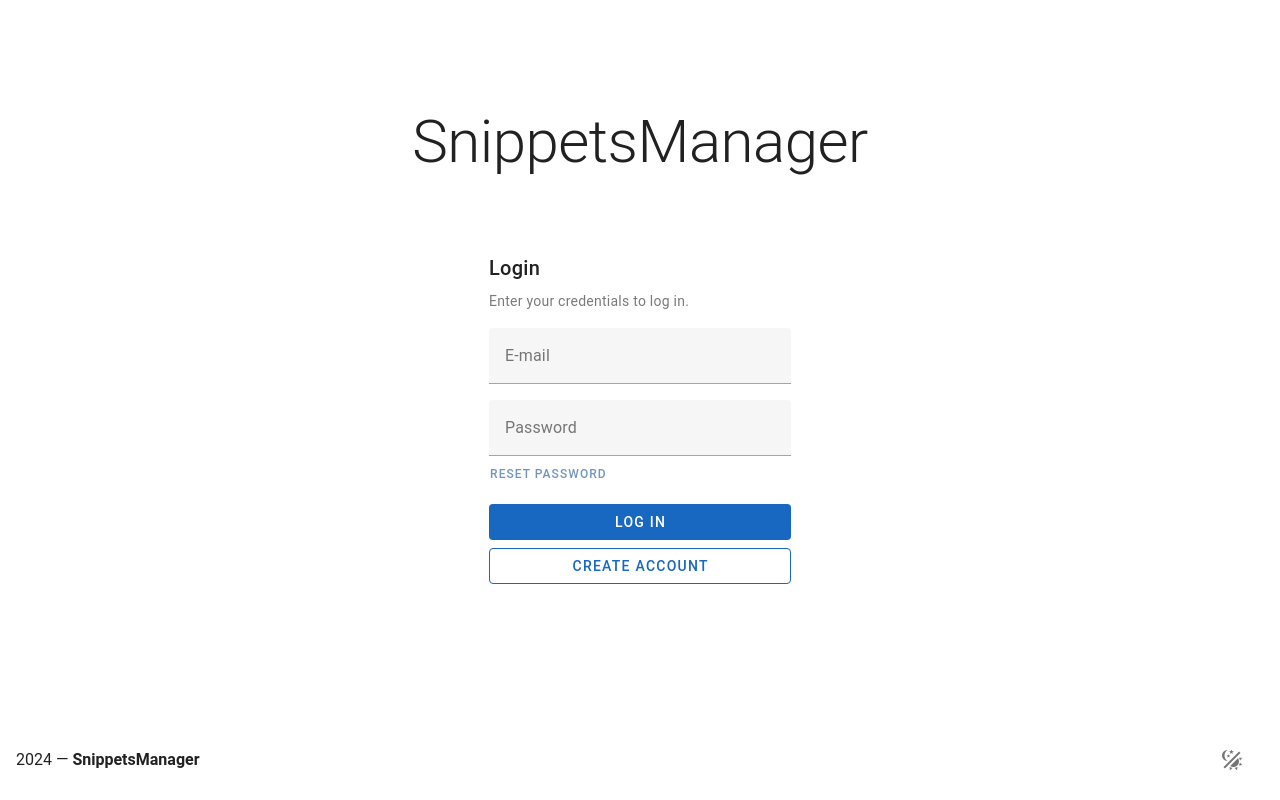
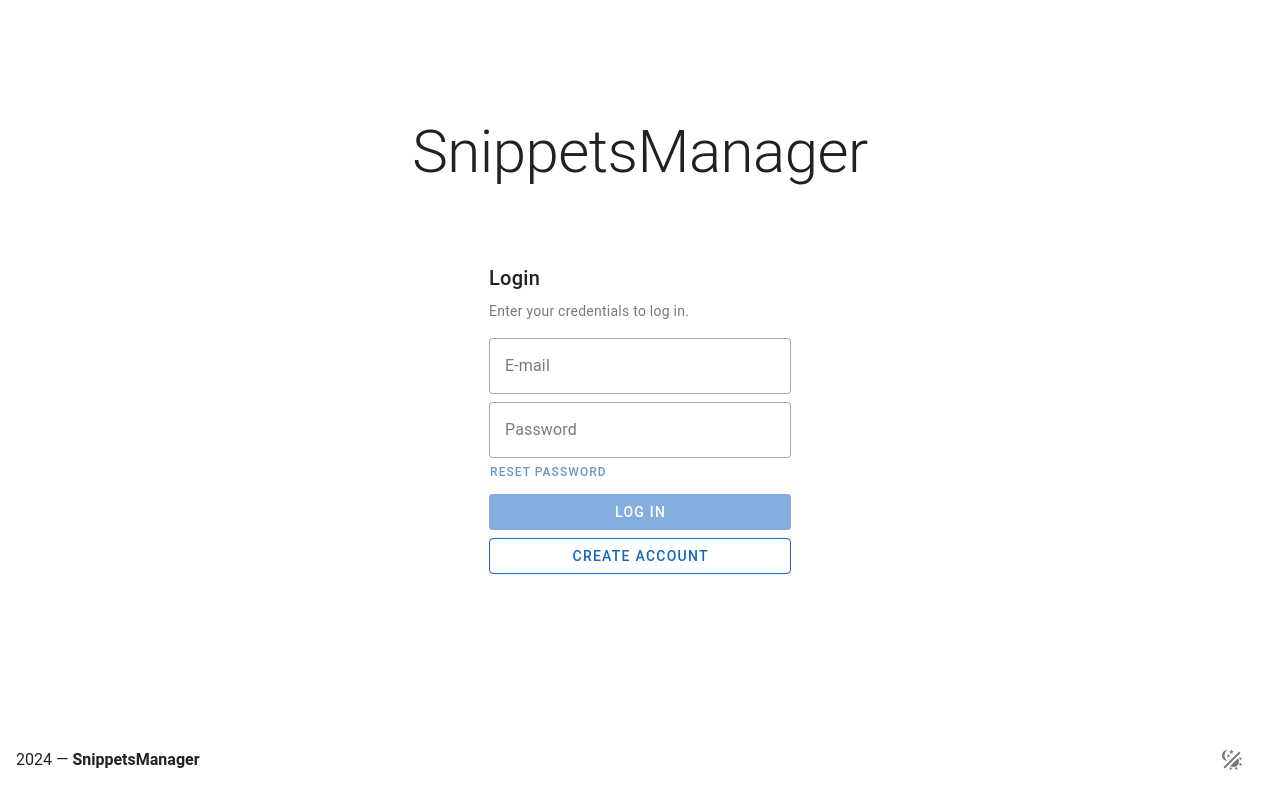
Before and after one commit to Floriansylvain/snippets-manager-front, a Vue app: page /#/login in a window 1280 px wide. Built offline with nearby package versions, Linux system fonts and the light colour scheme; no server answers.

Commit message:
feat: auth flow, categories list t0

```diff
--- a/src/App.vue
+++ b/src/App.vue
@@ -2,21 +2,28 @@
 import { RouterView, useRouter } from 'vue-router'
 import { useSettingsStore } from './stores/settings'
 import FooterBar from './components/FooterBar.vue'
-import { defineAsyncComponent } from 'vue'
+import NavBar from './components/NavBar.vue'
+import { onMounted, ref } from 'vue'
 
 const settingsStore = useSettingsStore()
 const router = useRouter()
 
 const excludedNavBarRoutes = ['/login', '/register']
 
-const NavBarLoaded = defineAsyncComponent(() => import('./components/NavBar.vue'))
+const isRouterReady = ref(false)
+
+onMounted(() => {
+	router.isReady().then(() => (isRouterReady.value = true))
+})
 </script>
 
 <template>
 	<VThemeProvider :theme="settingsStore.darkModeEnabled ? 'dark' : 'light'" with-background>
 		<VApp>
 			<VLayout>
-				<NavBarLoaded v-if="!excludedNavBarRoutes.includes(router.currentRoute.value.path)" />
+				<NavBar
+					v-if="isRouterReady && !excludedNavBarRoutes.includes(router?.currentRoute.value.path)"
+				/>
 				<VMain>
 					<section class="pa-4 d-flex flex-column ga-4 w-100 h-100">
 						<RouterView />
--- a/src/components/CategoriesTable.vue
+++ b/src/components/CategoriesTable.vue
@@ -1,4 +1,7 @@
 <script setup lang="ts">
+import { useCategoriesStore } from '@/stores/categories'
+import { onMounted, ref, type Ref } from 'vue'
+
 interface Category {
 	categories: {
 		id: number
@@ -15,6 +18,14 @@ interface Category {
 	}
 	total: number
 }
+
+const categoriesStore = useCategoriesStore()
+const fetchedCategories: Ref<Category | undefined> = ref()
+
+onMounted(async () => {
+	const categoriesPromise = await categoriesStore.getCategories()
+	fetchedCategories.value = await categoriesPromise.json()
+})
 </script>
 
 <template>
@@ -23,15 +34,7 @@ interface Category {
 			{ title: 'Name', key: 'name', sortable: true },
 			{ title: 'Actions', key: 'actions', align: 'end', sortable: false }
 		]"
-		:items="[
-			{ name: 'pouet' },
-			{ name: 'pouet' },
-			{ name: 'pouet' },
-			{ name: 'pouet' },
-			{ name: 'pouet' },
-			{ name: 'pouet' },
-			{ name: 'pouet' }
-		]"
+		:items="fetchedCategories?.categories"
 	>
 		<template
 			v-slot:[`item.actions`]="{
--- a/src/components/NavBar.vue
+++ b/src/components/NavBar.vue
@@ -1,7 +1,11 @@
 <script setup lang="ts">
+import { useCookie } from '@/composables/cookies'
+import { useAuthStore } from '@/stores/auth'
 import { useRouter } from 'vue-router'
 
 const router = useRouter()
+const authStore = useAuthStore()
+const cookie = useCookie()
 
 const navItems = [
 	{
@@ -25,6 +29,12 @@ const navItems = [
 	// 	path: '/account'
 	// }
 ]
+
+function disconnect(): void {
+	authStore.postLogout()
+	cookie.setCookie('loggedIn', '', 0)
+	router.push('/login')
+}
 </script>
 
 <template>
@@ -47,12 +57,12 @@ const navItems = [
 		<template v-slot:append>
 			<VListItem
 				prepend-icon="mdi-logout"
-				to="/login"
 				class="ma-2"
 				color="error"
 				variant="plain"
 				active
 				rounded
+				@click="disconnect"
 			>
 				Disconnect
 			</VListItem>
--- a/src/composables/api.ts
+++ b/src/composables/api.ts
@@ -1,5 +1,9 @@
 export function useApi() {
 	const url = import.meta.env.VITE_API as string
+	const options = {
+		headers: { 'Content-Type': 'application/json' },
+		credentials: 'include' as RequestCredentials
+	}
 
-	return { url }
+	return { url, options }
 }
--- a/src/composables/cookies.ts
+++ b/src/composables/cookies.ts
@@ -4,17 +4,11 @@ export function useCookie() {
 		return match ? match[2] : null
 	}
 
-	const setCookie = (
-		name: string,
-		value: string,
-		days: number = 365,
-		httpOnly: boolean = false
-	) => {
+	const setCookie = (name: string, value: string, days: number = 365) => {
 		const date = new Date()
 		date.setTime(date.getTime() + days * 24 * 60 * 60 * 1000)
 		const expires = 'expires=' + date.toUTCString()
-		const httpOnlyFlag = httpOnly ? '; HttpOnly; Secure' : ''
-		document.cookie = `${name}=${value}; ${expires}; path=/${httpOnlyFlag}`
+		document.cookie = `${name}=${value}; ${expires}; path=/`
 	}
 
 	return { getCookie, setCookie }
--- a/src/router/index.ts
+++ b/src/router/index.ts
@@ -1,5 +1,26 @@
-import { createRouter, createWebHashHistory } from 'vue-router'
+import { createRouter, createWebHashHistory, useRouter } from 'vue-router'
 import HomeView from '../views/HomeView.vue'
+import { useCookie } from '@/composables/cookies'
+
+function isLoggedIn(): boolean {
+	const cookie = useCookie()
+	const loggedIn = cookie.getCookie('loggedIn')
+	if (!loggedIn) return false
+	if (new Date(loggedIn) < new Date()) return false
+	return true
+}
+
+function privateRoutesGuard(): void {
+	const router = useRouter()
+	if (isLoggedIn()) return
+	router.push('/login')
+}
+
+function loginRouteGuard(): void {
+	const router = useRouter()
+	if (!isLoggedIn()) return
+	router.push('/')
+}
 
 const router = createRouter({
 	history: createWebHashHistory(import.meta.env.BASE_URL),
@@ -7,17 +28,20 @@ const router = createRouter({
 		{
 			path: '/',
 			name: 'home',
-			component: HomeView
+			component: HomeView,
+			beforeEnter: privateRoutesGuard
 		},
 		{
 			path: '/categories',
 			name: 'categories',
-			component: () => import('../views/CategoriesView.vue')
+			component: () => import('../views/CategoriesView.vue'),
+			beforeEnter: privateRoutesGuard
 		},
 		{
 			path: '/login',
 			name: 'login',
-			component: () => import('../views/LoginView.vue')
+			component: () => import('../views/LoginView.vue'),
+			beforeEnter: loginRouteGuard
 		}
 	]
 })
--- a/src/stores/auth.ts
+++ b/src/stores/auth.ts
@@ -1,4 +1,5 @@
 import { useApi } from '@/composables/api'
+import { useCookie } from '@/composables/cookies'
 import { defineStore } from 'pinia'
 
 interface LoginFields {
@@ -6,16 +7,28 @@ interface LoginFields {
 	password: string
 }
 
-export const useAuthStore = defineStore('auth', async () => {
+export const useAuthStore = defineStore('auth', () => {
 	const api = useApi()
+	const cookie = useCookie()
 
-	const postLogin = async (credentials: LoginFields) => {
+	const postLogin = async (credentials: LoginFields): Promise<Response> => {
 		const loginPromise = await fetch(`${api.url}/session/login`, {
+			headers: { 'Content-Type': 'application/json' },
 			method: 'POST',
-			body: JSON.stringify(credentials)
+			body: JSON.stringify(credentials),
+			credentials: 'include'
 		})
-		return await loginPromise.json()
+		cookie.setCookie('loggedIn', new Date(new Date().getTime() + 7200000).toString())
+		return loginPromise
 	}
 
-	return { postLogin }
+	const postLogout = async (): Promise<Response> => {
+		return await fetch(`${api.url}/session/logout`, {
+			headers: { 'Content-Type': 'application/json' },
+			method: 'POST',
+			credentials: 'include'
+		})
+	}
+
+	return { postLogin, postLogout }
 })
--- /dev/null
+++ b/src/stores/categories.ts
@@ -0,0 +1,12 @@
+import { useApi } from '@/composables/api'
+import { defineStore } from 'pinia'
+
+export const useCategoriesStore = defineStore('categories', () => {
+	const api = useApi()
+
+	const getCategories = async () => {
+		return await fetch(`${api.url}/category`, api.options)
+	}
+
+	return { getCategories }
+})
--- a/src/views/LoginView.vue
+++ b/src/views/LoginView.vue
@@ -1,11 +1,32 @@
 <script setup lang="ts">
-import { ref } from 'vue'
+import { useAuthStore } from '@/stores/auth'
+import { ref, type Ref } from 'vue'
+import { useRouter } from 'vue-router'
 
-const valid = ref()
-const email = ref()
-const emailRules = ref()
-const password = ref()
-const passwordRules = ref()
+const router = useRouter()
+const authStore = useAuthStore()
+
+const valid: Ref<boolean> = ref(false)
+const email: Ref<string> = ref('')
+const emailRules: Ref<Array<(v: string) => boolean | string>> = ref([
+	(value) => {
+		if (/^[^\s@]+@[^\s@]+\.[^\s@]+$/.test(value)) return true
+		return 'E-mail must respect standard e-mails format.'
+	}
+])
+const password: Ref<string> = ref('')
+
+const errorMessage: Ref<string> = ref('')
+
+async function onSubmit(): Promise<void> {
+	if (!valid.value) return
+	const loginPromise = await authStore.postLogin({ email: email.value, password: password.value })
+	if (!loginPromise.ok) {
+		errorMessage.value = 'Wrong e-mail and/or password.'
+		return
+	}
+	router.push('/')
+}
 </script>
 
 <template>
@@ -14,33 +35,37 @@ const passwordRules = ref()
 		<VCard max-width="350" class="w-100 pa-2" variant="flat">
 			<VCardTitle>Login</VCardTitle>
 			<VCardSubtitle>Enter your credentials to log in.</VCardSubtitle>
-			<VForm v-model="valid" class="pa-4 d-flex flex-column ga-4">
+			<VForm v-model="valid" class="pa-4 d-flex flex-column ga-2" @submit.prevent="onSubmit">
 				<VTextField
-					color="primary"
 					v-model="email"
 					:rules="emailRules"
 					label="E-mail"
-					hide-details
+					type="email"
+					variant="outlined"
+					color="primary"
+					hide-details="auto"
 					required
-					type="email"
 				/>
-				<div class="d-flex flex-column ga-1">
+				<div class="d-flex flex-column">
 					<VTextField
+						v-model="password"
+						label="Password"
+						type="password"
+						variant="outlined"
 						color="primary"
-						v-model="password"
-						:rules="passwordRules"
-						label="Password"
-						hide-details
+						hide-details="auto"
 						required
-						type="password"
 						autocomplete
 					/>
 					<VBtn variant="plain" color="primary-darken-1" size="small" class="pa-0 align-self-start">
 						Reset password
 					</VBtn>
 				</div>
+				<p v-if="errorMessage !== ''" class="text-body-1" style="color: rgb(var(--v-theme-error))">
+					{{ errorMessage }}
+				</p>
 				<section class="d-flex flex-column ga-2">
-					<VBtn variant="flat" color="primary">Log in</VBtn>
+					<VBtn variant="flat" color="primary" type="submit" :disabled="!valid">Log in</VBtn>
 					<VBtn variant="outlined" color="primary">Create account</VBtn>
 				</section>
 			</VForm>
```
